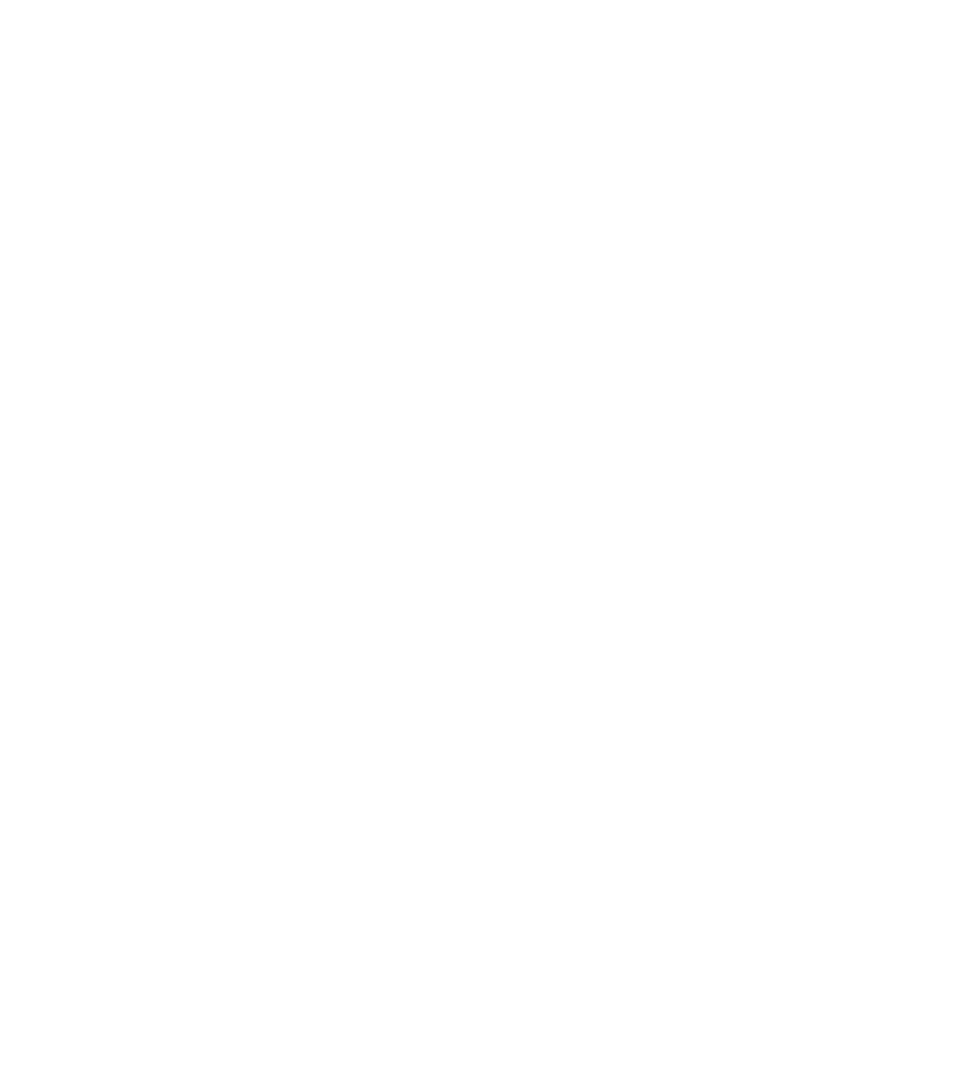
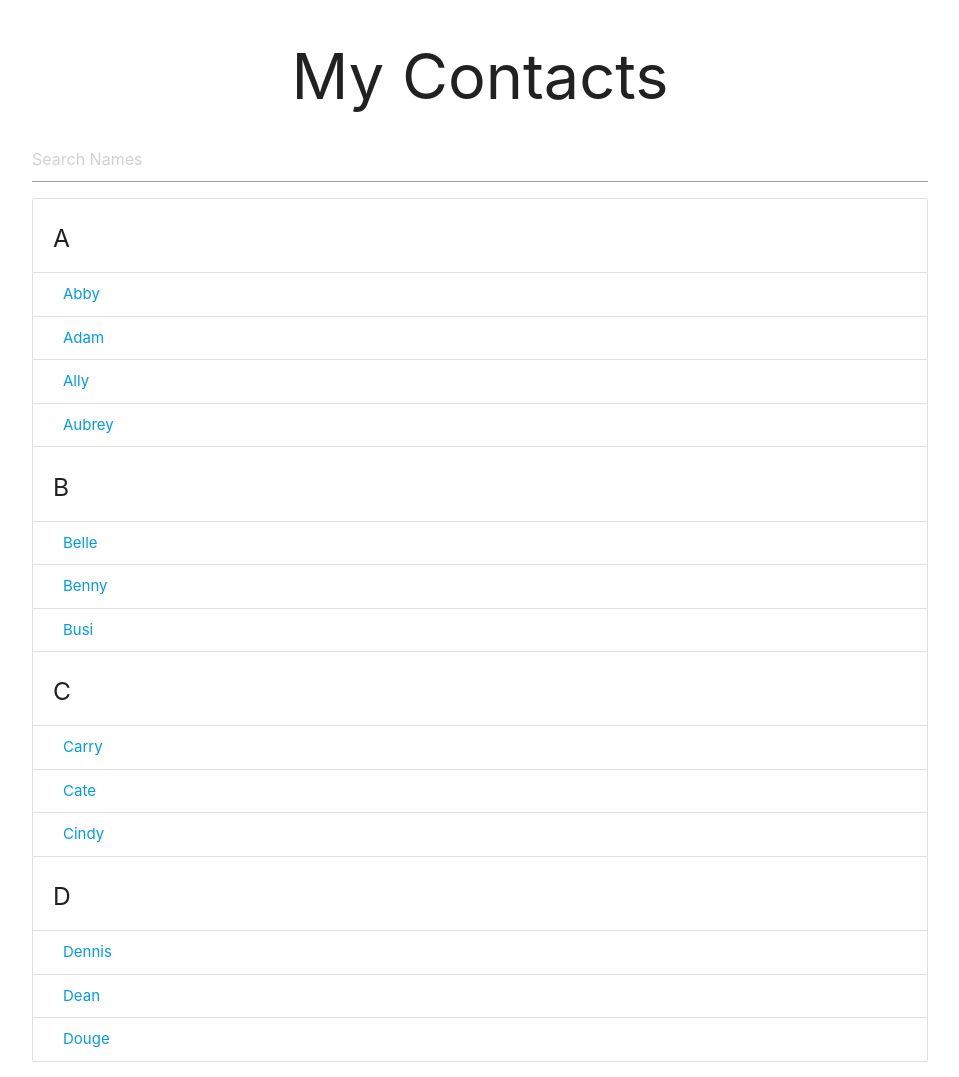
Before and after one commit to chewyscode/filterable-list, a plain HTML site: page index.html in a window 1280 px wide. Shown: the whole page, without its empty margins (160-1119 px from the left). Before the commit the page ends 800 px from the top, so only its background shows below. Drawn offline with nearby package versions, Linux system fonts and the light colour scheme.

Commit message:
finished initial list

```diff
--- /dev/null
+++ b/app.js
@@ -0,0 +1,29 @@
+//declare variable
+
+let filterInput = document.getElementById('filter-input')
+
+filterInput.addEventListener('keyup', filterNames);
+
+function filterNames(){
+  //Get value of input
+  let filterValue = document.getElementById('filter-input').value.toUpperCase();
+
+  let ul = document.getElementById('names');
+  //getli from ul
+
+  let li = ul.querySelectorAll('li.collection-item');
+
+//loop through collection items
+
+for(let i = 0; i<li.length; i++){
+let a = li[i].getElementsByTagName('a')[0];
+//if matched
+if(a.innerHTML.toUpperCase().indexOf(filterValue) > -1)
+{
+li[i].style.display = '';
+}else{
+li[i].style.display = 'none';
+}
+}
+
+}
--- a/index.html
+++ b/index.html
@@ -4,9 +4,75 @@
     <meta charset="UTF-8">
     <meta http-equiv="X-UA-Compatible" content="IE=edge">
     <meta name="viewport" content="width=device-width, initial-scale=1.0">
-    <title>Document</title>
+     <!-- Compiled and minified CSS -->
+     <link rel="stylesheet" href="https://cdnjs.cloudflare.com/ajax/libs/materialize/1.0.0/css/materialize.min.css">
+
+     <!-- Compiled and minified JavaScript -->
+     <script src="https://cdnjs.cloudflare.com/ajax/libs/materialize/1.0.0/js/materialize.min.js"></script>
+
+    <title>My contacts</title>
 </head>
 <body>
+  <div class="container">
+      <h1 class="center-align">
+          My Contacts
+      </h1>
+      <input type="text" id="filter-input" placeholder="Search Names">
+      <ul id ="names" class="collection with-header">
+<li class="collection-header">
+    <h5>A</h5>
+</li>
+<li class="collection-item">
+    <a href="#">Abby</a>
+</li>
+<li class="collection-item">
+    <a href="#">Adam</a>
+</li>
+<li class="collection-item">
+    <a href="#">Ally</a>
+</li>
+<li class="collection-item">
+    <a href="#">Aubrey</a>
+</li>
+<li class="collection-header">
+    <h5>B</h5>
+</li>
+<li class="collection-item">
+    <a href="#">Belle</a>
+</li>
+<li class="collection-item">
+    <a href="#">Benny</a>
+</li>
+<li class="collection-item">
+    <a href="#">Busi</a>
+</li>
+<li class="collection-header">
+    <h5>C</h5>
+</li>
+<li class="collection-item">
+    <a href="#">Carry</a>
+</li>
+<li class="collection-item">
+    <a href="#">Cate</a>
+</li>
+<li class="collection-item">
+    <a href="#">Cindy</a>
+</li>
+<li class="collection-header">
+    <h5>D</h5>
+</li>
+<li class="collection-item">
+    <a href="#">Dennis</a>
+</li>
+<li class="collection-item">
+    <a href="#">Dean</a>
+</li>
+<li class="collection-item">
+    <a href="#">Douge</a>
+</li>
+      </ul>
+  </div>
 
+    <script src='app.js'></script>
 </body>
 </html>
```
